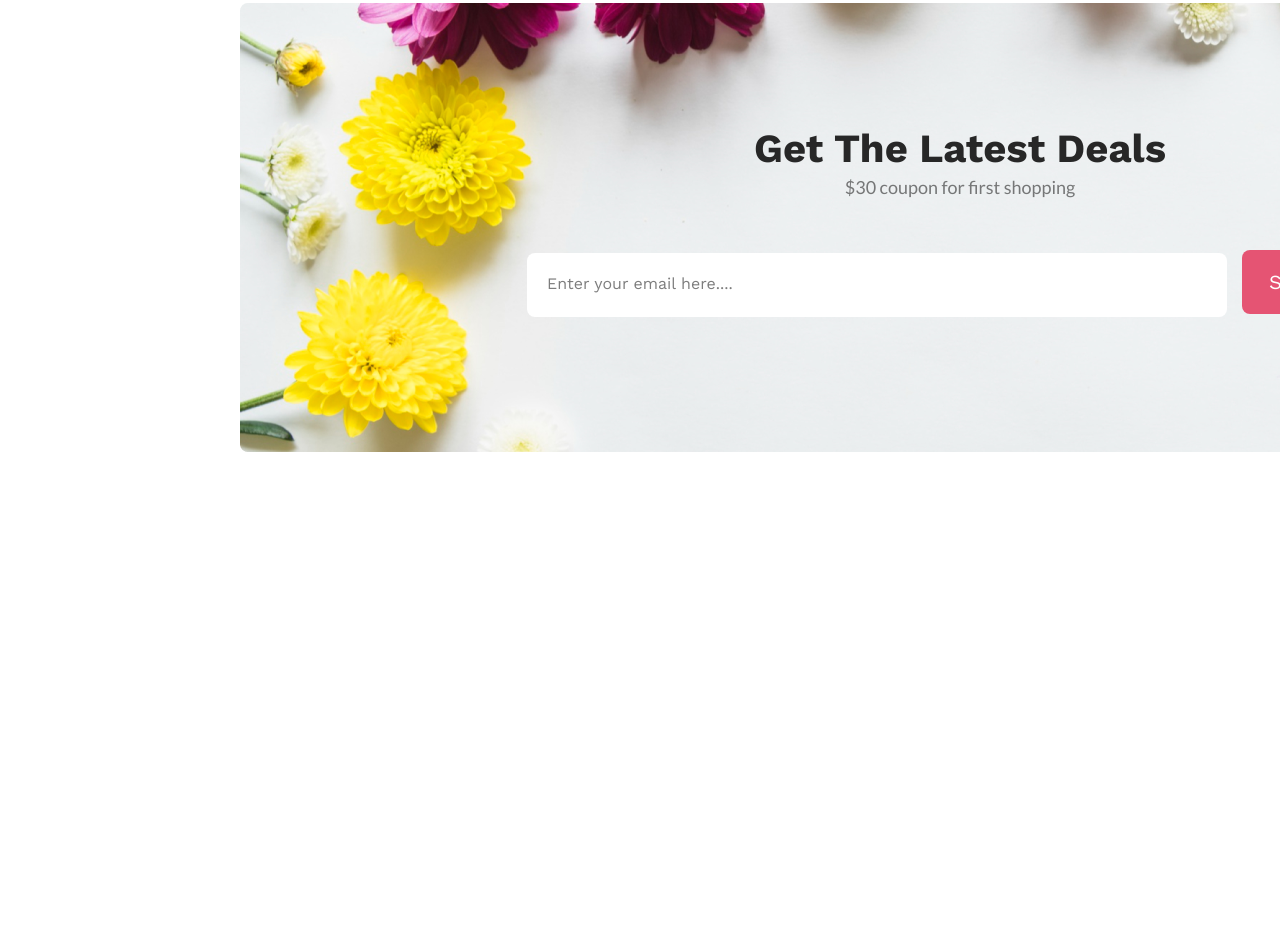
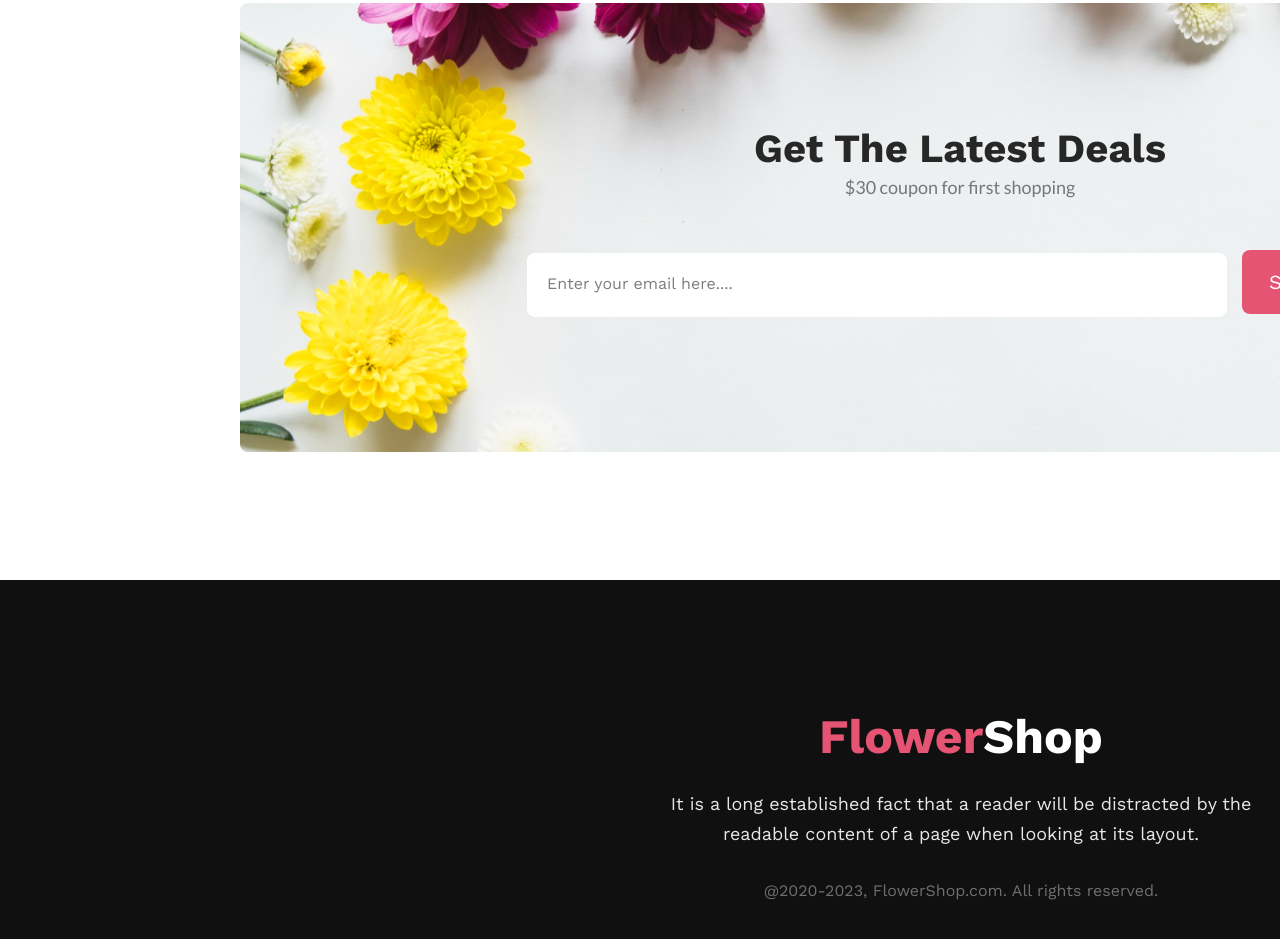
Before and after one commit to hassanMehedi2/flower-shop-assignment, a plain HTML site: page index.html in a window 1280 px wide. Shown: the part 3836-4775 px from the top of the page. Before the commit the page ends 4416 px from the top, so only its background shows below. Drawn offline with nearby package versions, Linux system fonts and the light colour scheme.

Commit message:
added footer

```diff
--- a/index.html
+++ b/index.html
@@ -106,6 +106,12 @@
             </div>
         </section>
     </main>
-    <footer></footer>
+    <footer>
+        <h3 class="footer-title"><span id="footer-title-span">Flower</span>Shop</h3>
+        <div class="footer-subtitle">
+            <p>It is a long established fact that a reader will be distracted by the readable content of a page when looking at its layout.</p>
+        </div>
+        <p class="copywrite">@2020-2023, FlowerShop.com. All rights reserved.</p>
+    </footer>
 </body>
 </html>
--- a/styles/style.css
+++ b/styles/style.css
@@ -291,3 +291,44 @@ line-height: normal;
 height: 64px;
 
 }
+
+/*footer section */
+
+footer{
+    width: 1922px;
+height: 449px;
+background-color: #111010;
+text-align: center;
+}
+
+.footer-title{
+    padding-top: 128px;
+    color: #FFF;
+font-size: 48px;
+font-style: normal;
+font-weight: 700;
+line-height: normal;
+}
+#footer-title-span{
+    color: #E55473;
+}
+.footer-subtitle{
+    margin: 24px 649px 32px 649px;
+}
+.footer-subtitle p{
+    color: rgba(255, 255, 255, 0.90);
+text-align: center;
+font-size: 18px;
+font-style: normal;
+font-weight: 400;
+line-height: 30px; /* 166.667% */
+}
+
+.copywrite{
+    color: rgba(255, 255, 255, 0.40);
+text-align: center;
+font-size: 16px;
+font-style: normal;
+font-weight: 400;
+line-height: normal;
+}
```
